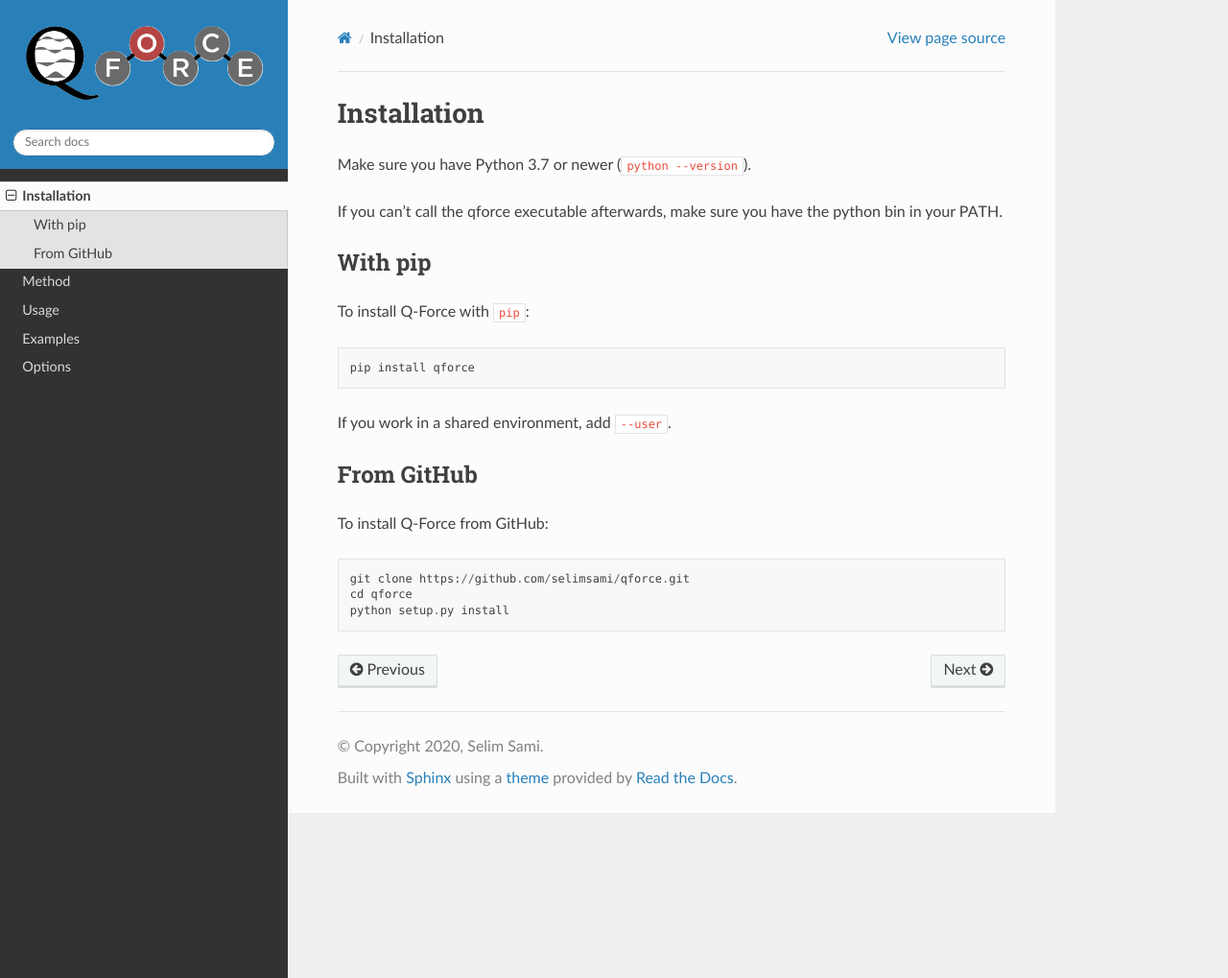
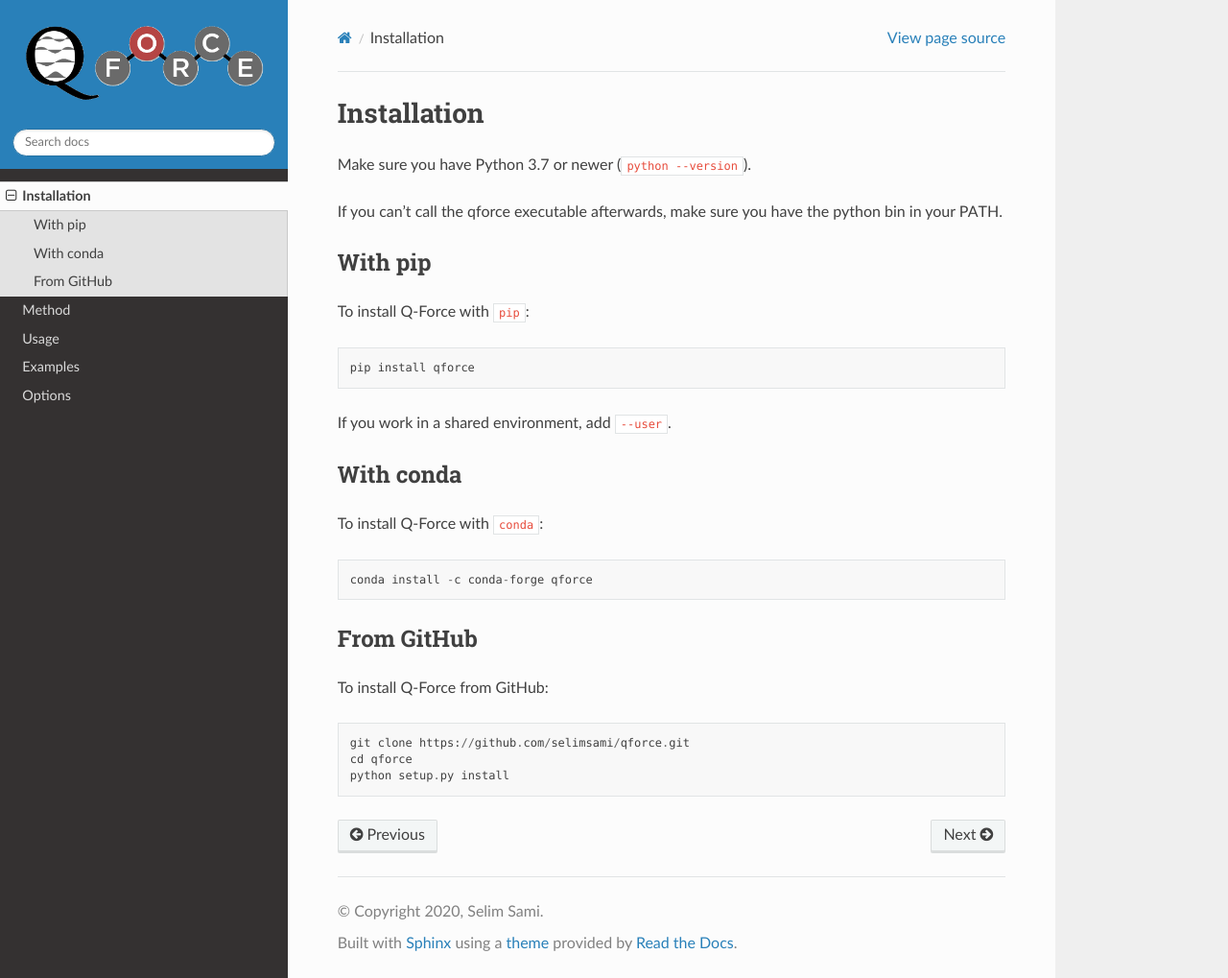
Before and after one commit to selimsami/qforce, a Sphinx documentation site: the page built from docs/source/install.rst, in a window 1280 px wide and 1019 px high. Shown: the whole window at 96% size. Built offline with Sphinx 7.4.7 and the Read the Docs theme 2.0.0, drawn with Linux system fonts in a browser that asks for light colours.

Commit message:
Add explanation on how to install qforce via the conda packagemanager

```diff
--- a/docs/source/install.rst
+++ b/docs/source/install.rst
@@ -16,6 +16,14 @@
 If you work in a shared environment, add :code:`--user`.
 
 
+With conda
+----------
+
+To install Q-Force with :code:`conda`::
+
+    conda install -c conda-forge qforce
+
+
 From GitHub
 -----------
 
```
